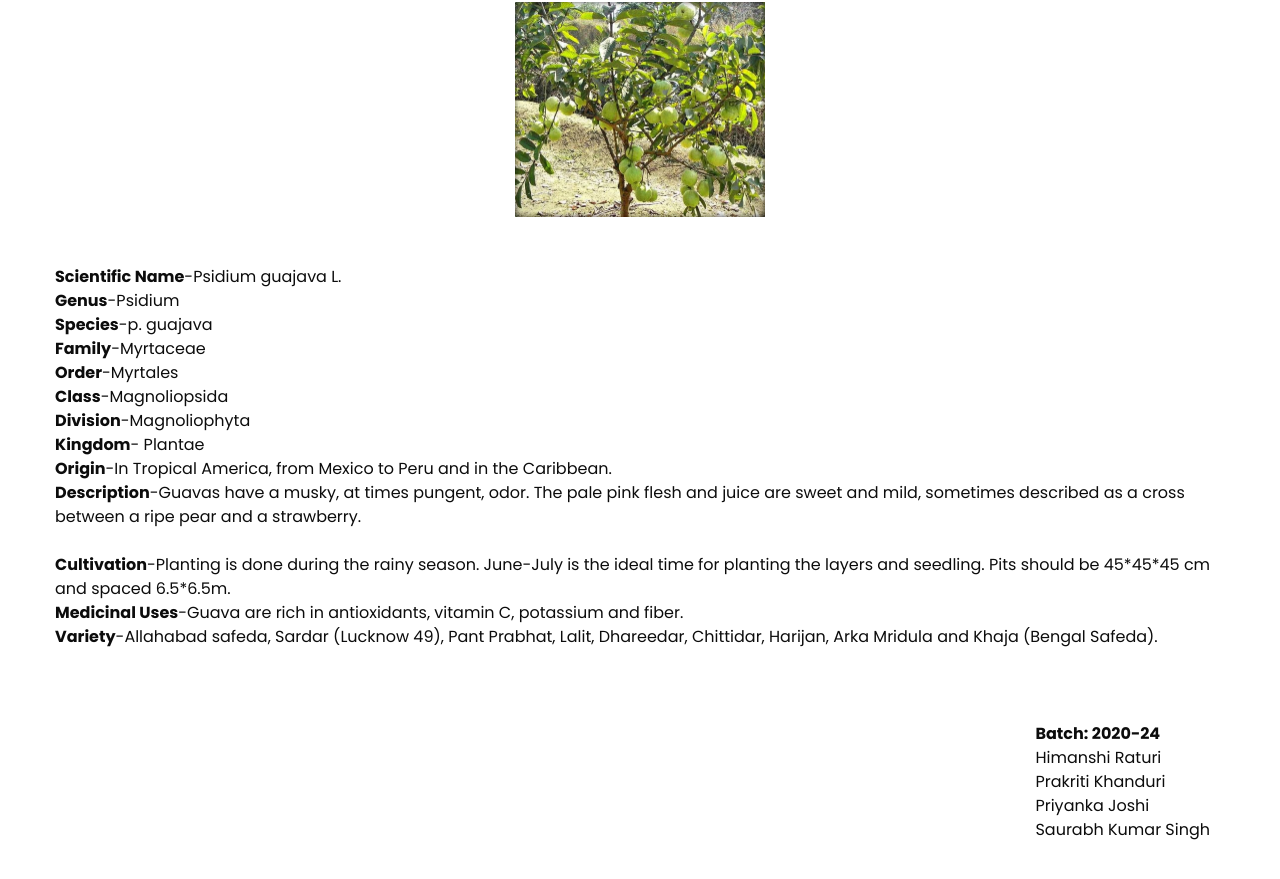
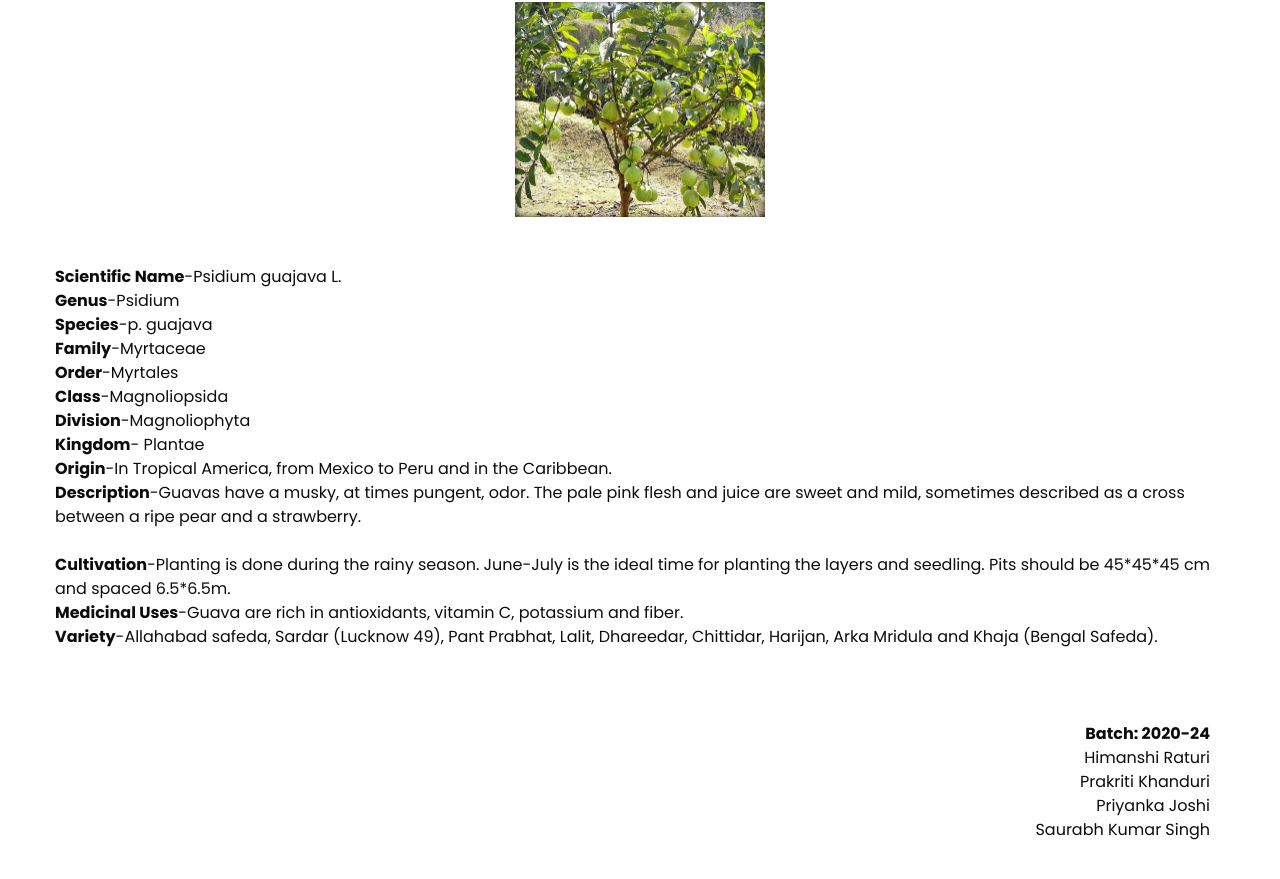
Before and after one commit to himanshiraturi/botanical_plant, a plain HTML site: page Gava.html in a window 1280 px wide. Shown: the part 207-1086 px from the top of the page. Drawn offline with nearby package versions, Linux system fonts and the light colour scheme.

Commit message:
added foot

```diff
--- a/css/style.css
+++ b/css/style.css
@@ -744,4 +744,8 @@ figure:hover img {
   display: flex;
   justify-content: end;
   margin-top: 5%;
+  align-items: end;
 }
+.names p{
+  text-align: right;
+}
```
